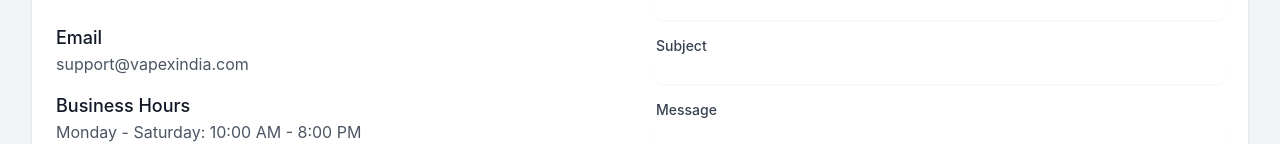
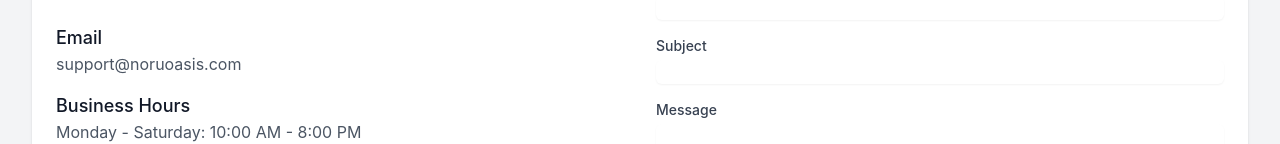
Before and after one commit to Mikehooper1/Ecommerce, a React (Create React App) app: page /contact in a window 1280 px wide. Shown: the part 264-408 px from the top of the page. Built offline with nearby package versions, Linux system fonts and the light colour scheme; no server answers.

Commit message:
Update Contact.js

```diff
--- a/src/pages/Contact.js
+++ b/src/pages/Contact.js
@@ -45,7 +45,7 @@ export default function Contact() {
 
                   <div>
                     <h3 className="text-lg font-medium text-gray-900">Email</h3>
-                    <p className="text-gray-600">support@vapexindia.com</p>
+                    <p className="text-gray-600">support@noruoasis.com</p>
                   </div>
 
                   {/* <div>
```
